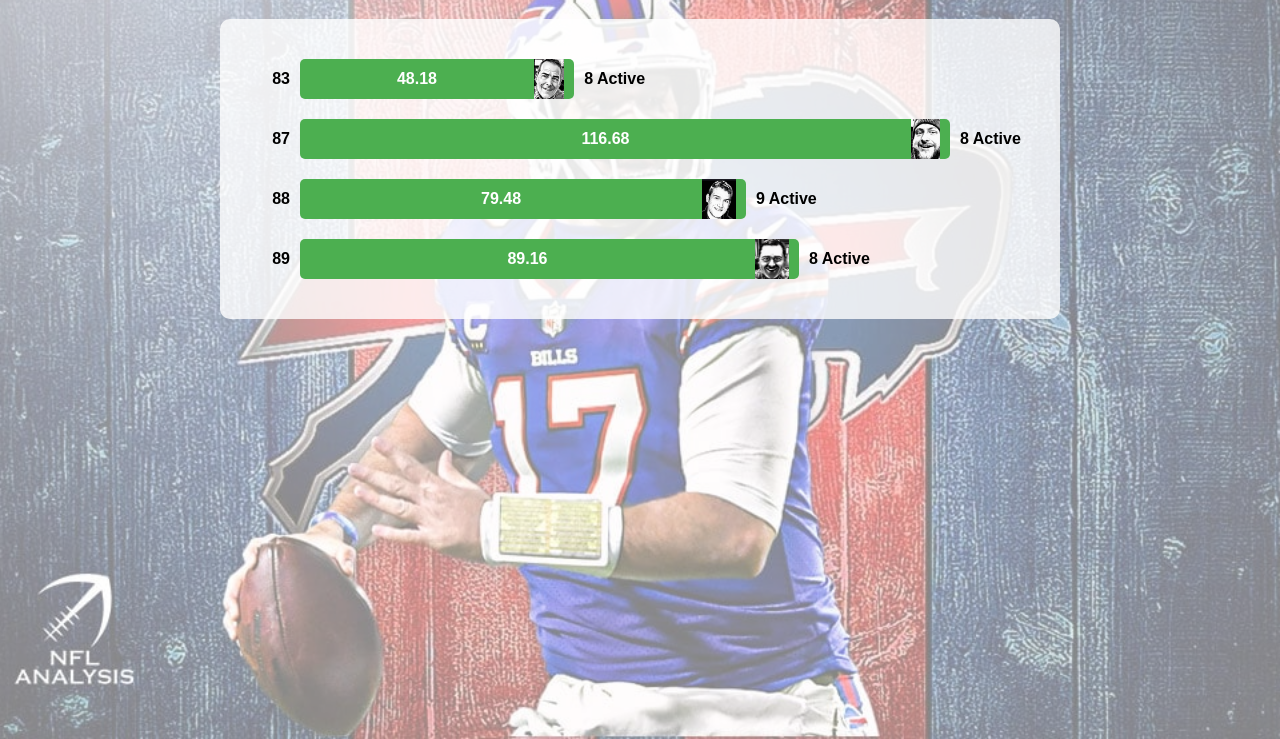
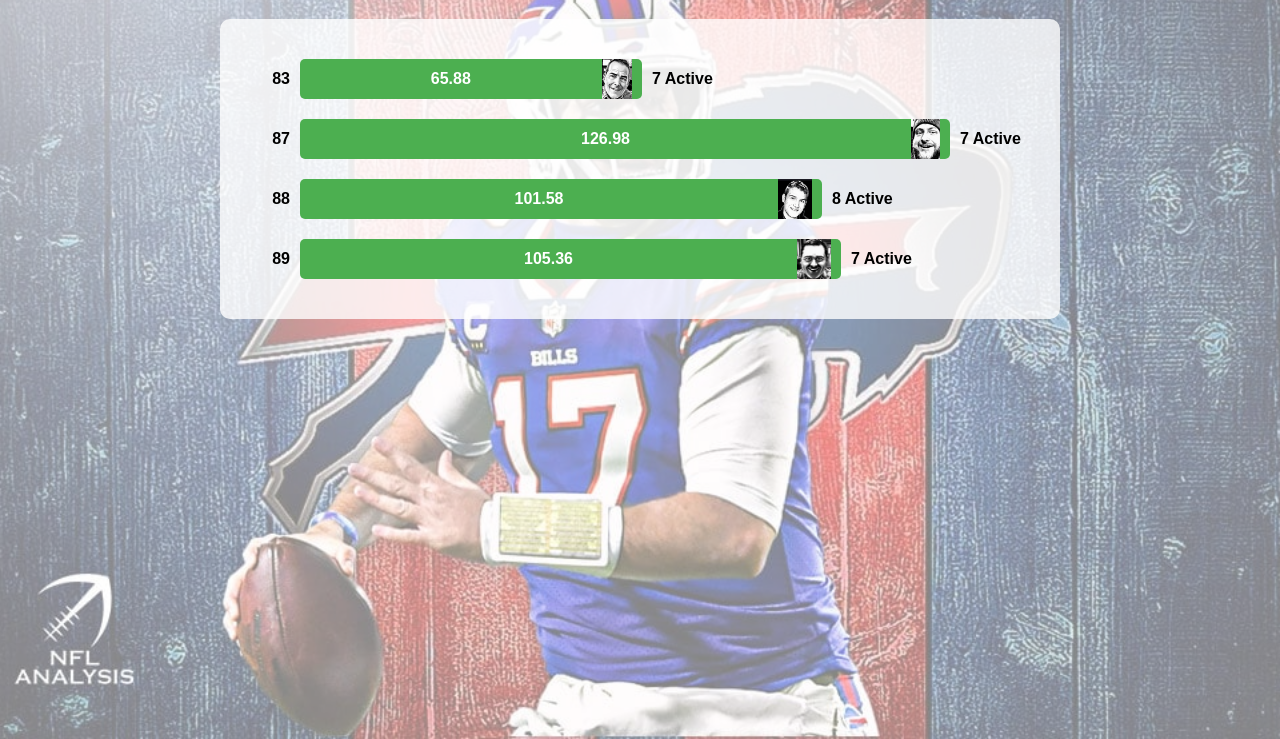
Before and after one commit to kzbrz/kzbrz.github.io, a plain HTML site: page index.html in a window 1280 px wide. Shown: the part 61-800 px from the top of the page. Drawn offline with Linux system fonts and the light colour scheme.

Commit message:
Update index.html

```diff
--- a/index.html
+++ b/index.html
@@ -136,7 +136,7 @@
                 <span id="team4Sum" style="margin-left: auto;"></span>
                 <img src="83S.png" alt="Horse">
             </div>
-		<div class="label2">8 Active</div>
+		<div class="label2">7 Active</div>
         </div>
         <div class="bar-container">
             <div class="label">87</div>
@@ -144,7 +144,7 @@
                 <span id="team1Sum" style="margin-left: auto;"></span>
                 <img src="87S.png" alt="Horse">
             </div>
-		<div class="label2">8 Active</div>
+		<div class="label2">7 Active</div>
         </div>
         <div class="bar-container">
             <div class="label">88</div>
@@ -152,7 +152,7 @@
                 <span id="team2Sum" style="margin-left: auto;"></span>
                 <img src="88S.png" alt="Horse">
             </div>
-		<div class="label2">9 Active</div>
+		<div class="label2">8 Active</div>
         </div>
         <div class="bar-container">
             <div class="label">89</div>
@@ -160,7 +160,7 @@
                 <span id="team3Sum" style="margin-left: auto;"></span>
                 <img src="89S.png" alt="Horse">
             </div>
-		<div class="label2">8 Active</div>
+		<div class="label2">7 Active</div>
         </div>
     </div>
 
@@ -200,7 +200,7 @@
                 { name: 'Lamar Jackson', scores: [23.1, 0, 0, 0] },
                 { name: 'Saquon Barkley', scores: [14.3, 0, 0, 0] },
                 { name: 'Josh Jacobs', scores: [21.1, "", "", ""] },
-                { name: 'Bucky Irving', scores: [0, 0, 0, 0] },
+                { name: 'Bucky Irving', scores: [10.3, "", "", ""] },
                 { name: 'Justin Jefferson', scores: [0, 0, 0, 0] },
                 { name: 'Puka Nacua', scores: [0, 0, 0, 0] },
                 { name: 'McConkley', scores: [34.7, "", "", ""] },
@@ -214,10 +214,10 @@
                 { name: 'Henry', scores: [30.6, 0, 0, 0] },
                 { name: 'Barkley', scores: [14.3, 0, 0, 0] },
                 { name: 'Jefferson', scores: [0, 0, 0, 0] },
-                { name: 'McLarin', scores: [0, 0, 0, 0] },
+                { name: 'McLaurin', scores: [15.9, 0, 0, 0] },
                 { name: 'Puka Nacua', scores: [0, 0, 0, 0] },
                 { name: 'Kraft', scores: [11.1, "", "", ""] },
-                { name: 'Otton', scores: [0, 0, 0, 0] }
+                { name: 'Otton', scores: [6.2, "", "", ""] }
             ],
             team3: [
                 { name: 'Josh Allen', scores: [23.48, 0, 0, 0] },
@@ -227,13 +227,13 @@
                 { name: 'Henry', scores: [30.6, 0, 0, 0] },
                 { name: 'Puka Nacua', scores: [0, 0, 0, 0] },
                 { name: 'Justin Jefferson', scores: [0, 0, 0, 0] },
-                { name: 'Evans', scores: [0, 0, 0, 0] },
+                { name: 'Evans', scores: [16.2, "","",""] },
                 { name: 'Travis Kelce', scores: ["", 0, 0, 0] },
                 { name: 'Kraft', scores: [11.1, "", "", ""] }
             ],
             team4: [
                 { name: 'Josh Allen', scores: [23.48, 0, 0, 0] },
-                { name: 'Mayfield', scores: [0, 0, 0, 0] },
+                { name: 'Mayfield', scores: [17.7, "", "", ""] },
                 { name: 'Dobbins', scores: [2.6, "", "", ""] },
                 { name: 'Kyron Williams', scores: [0, 0, 0, 0] },
                 { name: 'Isaia Pachecko', scores: ["", 0, 0, 0] },
```
